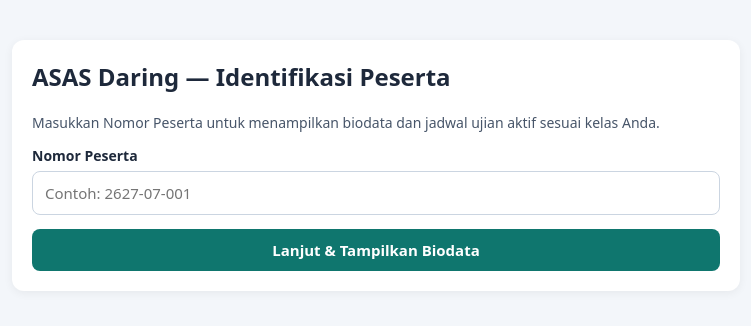
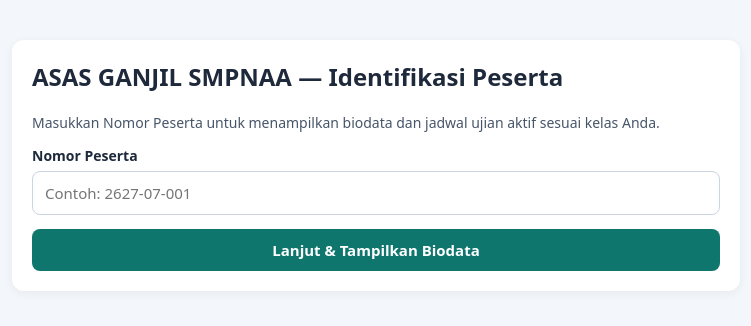
Before and after one commit to smpnaa/ASAS-SMPNAA, a plain HTML site: page index.html in a window 1280 px wide. Shown: the whole page, without its empty margins (264-1015 px from the left). Drawn offline with Linux system fonts and the light colour scheme.

Commit message:
Update index.html

```diff
--- a/index.html
+++ b/index.html
@@ -69,7 +69,7 @@
   <div class="container">
     <!-- TAHAP 1: INPUT NOMOR PESERTA -->
     <div id="stepPesertaBox" class="card">
-      <h2>ASAS Daring — Identifikasi Peserta</h2>
+      <h2>ASAS GANJIL SMPNAA — Identifikasi Peserta</h2>
       <p style="color:#475569; font-size:14px;">Masukkan Nomor Peserta untuk menampilkan biodata dan jadwal ujian aktif sesuai kelas Anda.</p>
       <div id="pesertaError" class="alert hidden"></div>
       <form id="cekPesertaForm">
```
